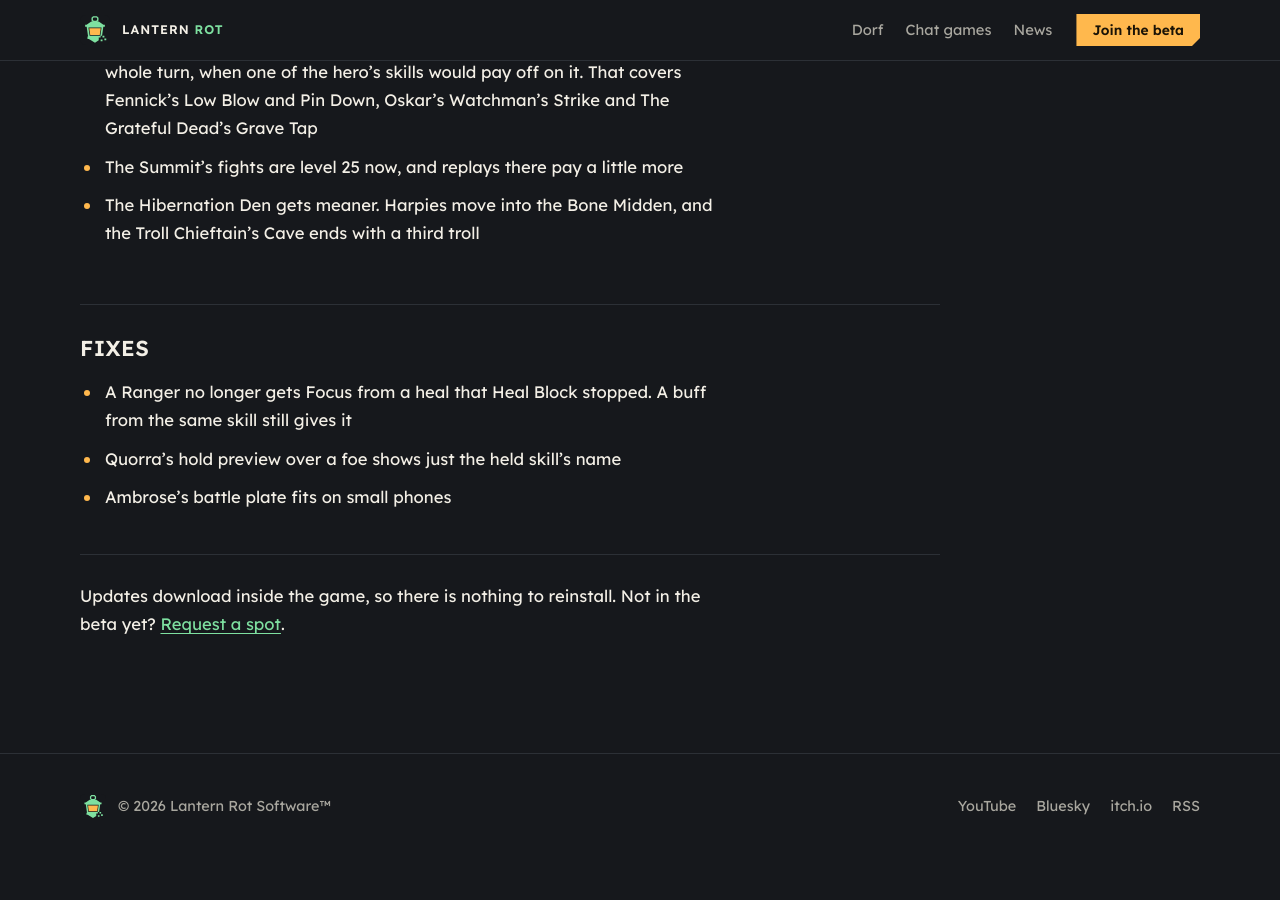
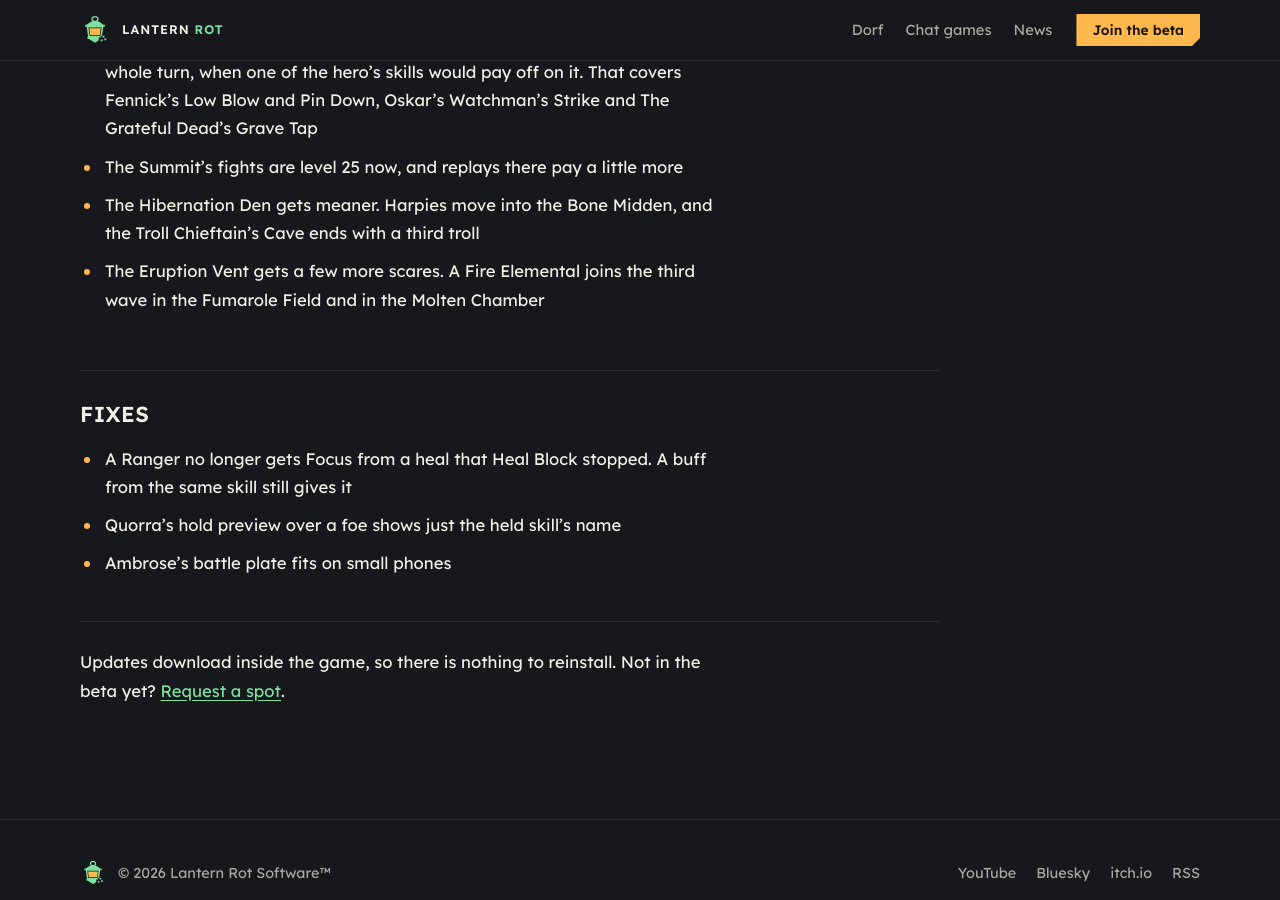
Before and after one commit to lanternrot/lanternrot.github.io, a Jekyll site: the page built from _posts/2026-11-02-dorf-5-0-1.md, in a window 1280 px wide and 900 px high, scrolled down 2557 px. Built offline with Jekyll 4.4.1, drawn with Linux system fonts in a browser that asks for light colours; some web fonts are replaced; before the commit the page ends 3433 px from its top, so only the background shows below that.

```diff
--- a/_posts/2026-11-02-dorf-5-0-1.md
+++ b/_posts/2026-11-02-dorf-5-0-1.md
@@ -2,7 +2,7 @@
 title: "Dorf 5.0.1: Set them alight"
 kind: Dorf
 version: 5.0.1
-summary: "Burning enemies burn and poisoned ones bubble, right on their bodies. Salia throws her own knife, Wilf throws a plate, the Summit climbs to level 25 and the Hibernation Den gets meaner."
+summary: "Burning enemies burn and poisoned ones bubble, right on their bodies. Salia throws her own knife, Wilf throws a plate, the Summit climbs to level 25, and the Hibernation Den and the Eruption Vent get meaner."
 date: 2026-11-02 18:14:40 -0500
 image: /assets/img/news/5.0.1/banner.webp
 image_alt: "A dire wolf lit lime green from its own pixels as its Poison ticks for 5, between a goblin shaman and a goblin warrior in a dead forest"
@@ -45,6 +45,7 @@
 - A foe that hit one of your heroes shows a cracked shield over it for that hero's whole turn, when one of the hero's skills would pay off on it. That covers Fennick's Low Blow and Pin Down, Oskar's Watchman's Strike and The Grateful Dead's Grave Tap
 - The Summit's fights are level 25 now, and replays there pay a little more
 - The Hibernation Den gets meaner. Harpies move into the Bone Midden, and the Troll Chieftain's Cave ends with a third troll
+- The Eruption Vent gets a few more scares. A Fire Elemental joins the third wave in the Fumarole Field and in the Molten Chamber
 
 ## Fixes
 
```
